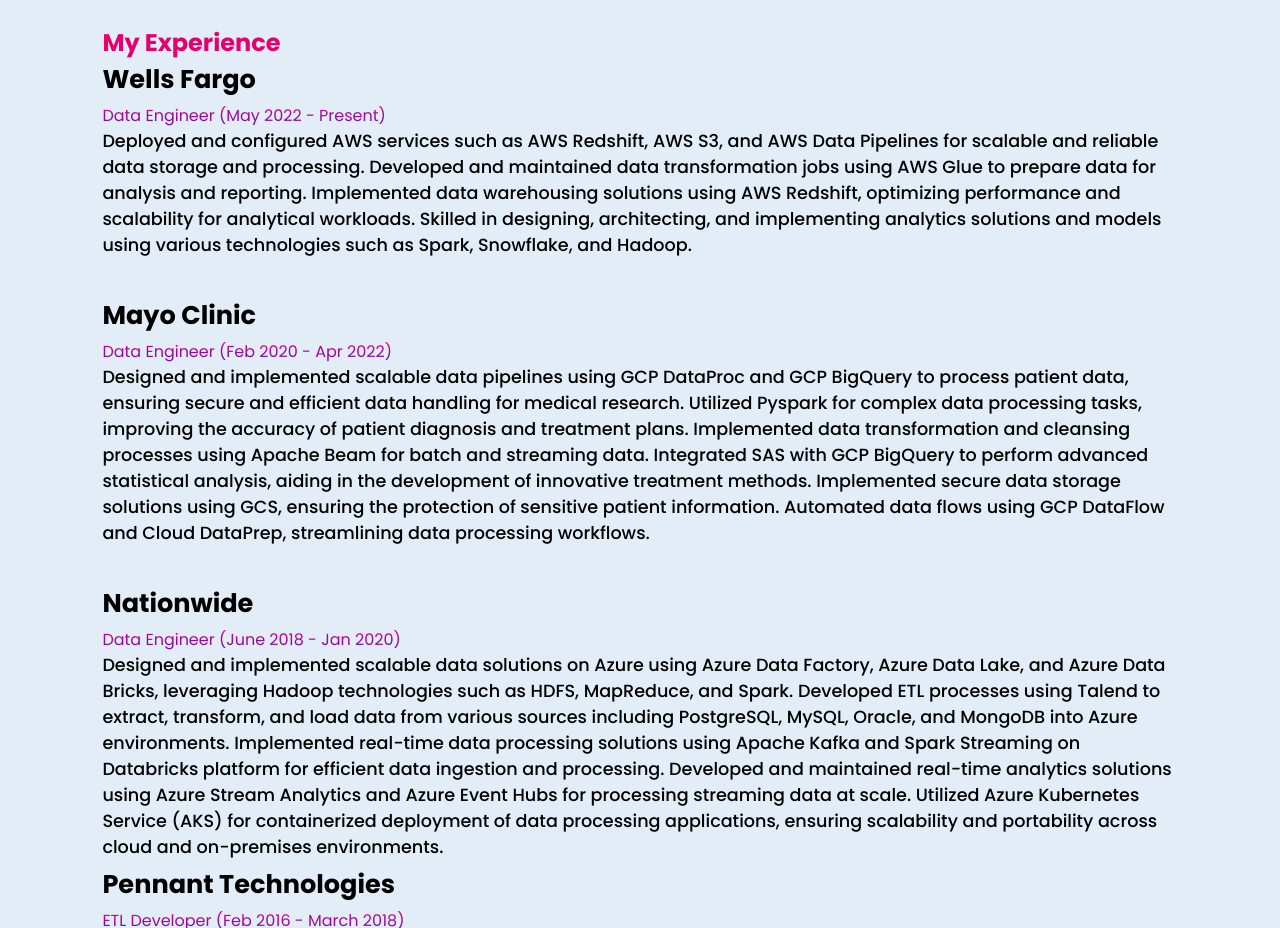
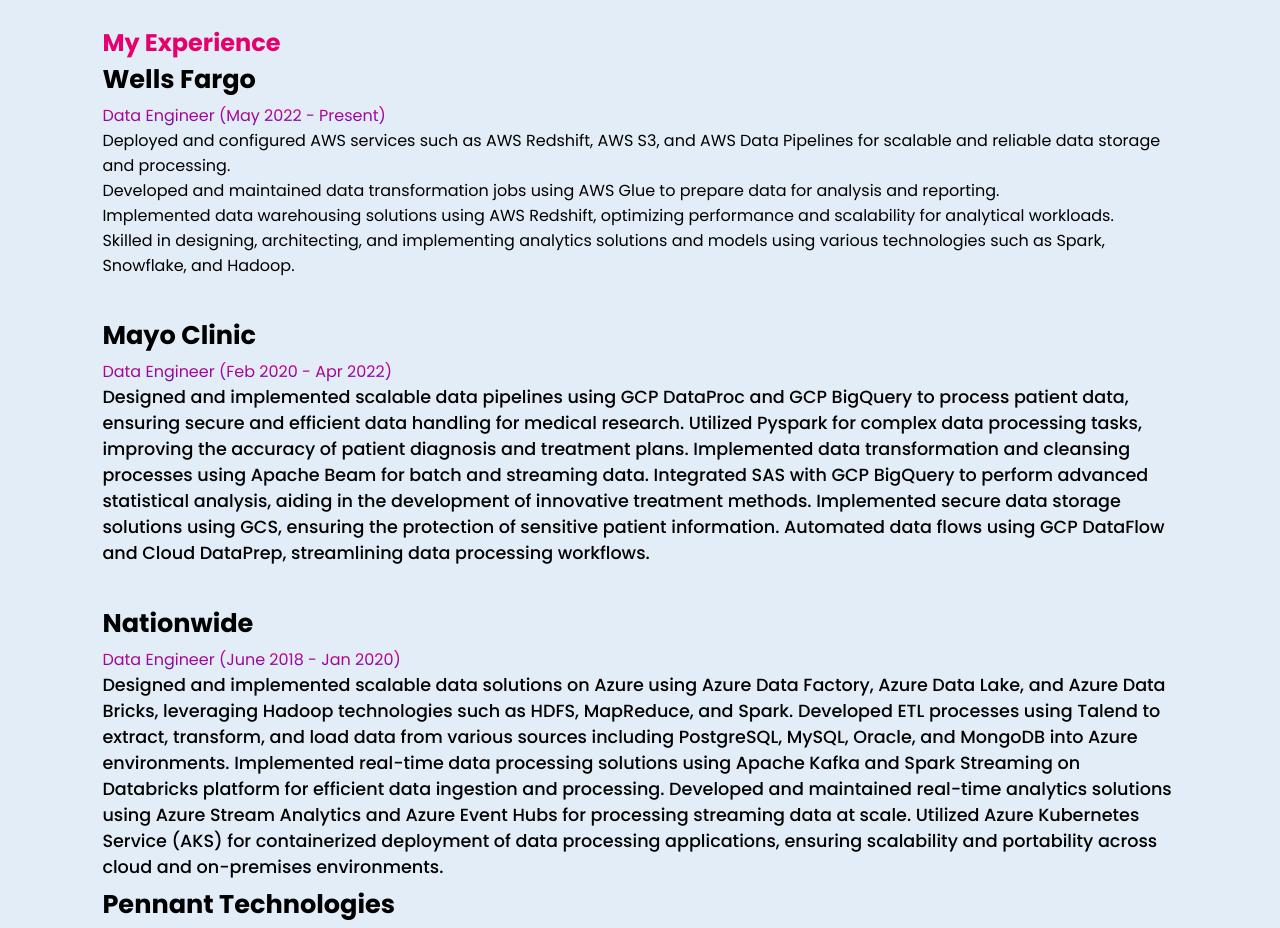
Before and after one commit to Krishnavardhan3185/portfolio, a plain HTML site: page index.html in a window 1280 px wide. Shown: the part 1980-2908 px from the top of the page. Drawn offline with nearby package versions, Linux system fonts and the light colour scheme.

Commit message:
Update index.html

```diff
--- a/index.html
+++ b/index.html
@@ -429,10 +429,12 @@
                 <div class="content">
                     <div class="text-box">
                     <span> Data Engineer  (May 2022 - Present)</span>
-                    <p> Deployed and configured AWS services such as AWS Redshift, AWS S3, and AWS Data Pipelines for scalable and reliable data storage and processing.
-                    Developed and maintained data transformation jobs using AWS Glue to prepare data for analysis and reporting.
-                    Implemented data warehousing solutions using AWS Redshift, optimizing performance and scalability for analytical workloads.
-                    Skilled in designing, architecting, and implementing analytics solutions and models using various technologies such as Spark, Snowflake, and Hadoop.</p>
+                    <ul>
+                        <li>Deployed and configured AWS services such as AWS Redshift, AWS S3, and AWS Data Pipelines for scalable and reliable data storage and processing.</li>
+                        <li>Developed and maintained data transformation jobs using AWS Glue to prepare data for analysis and reporting.</li>
+                        <li>Implemented data warehousing solutions using AWS Redshift, optimizing performance and scalability for analytical workloads.</li>
+                        <li>Skilled in designing, architecting, and implementing analytics solutions and models using various technologies such as Spark, Snowflake, and Hadoop.</li>
+                    </ul>
                  </div>
             </div>
             <br>
```
